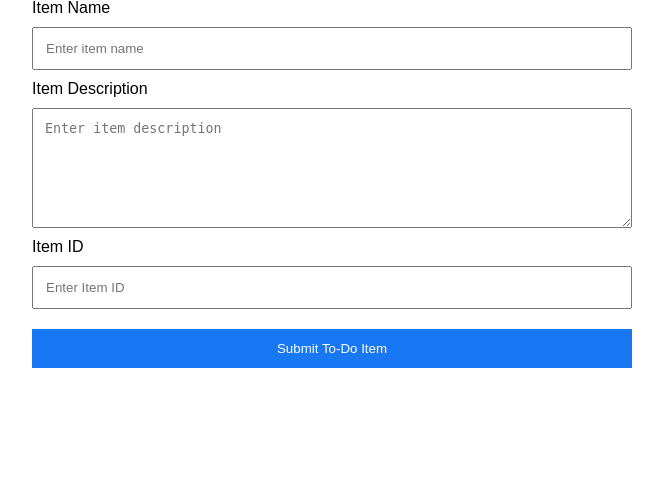
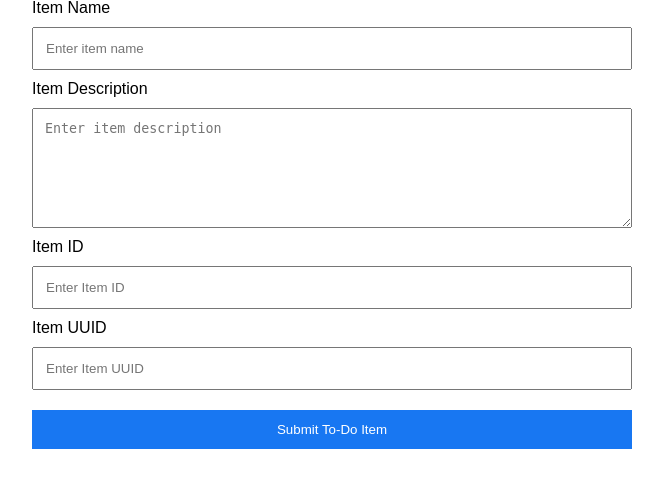
Before and after one commit to anilcs0006-art/flask-project, a Flask app: template templates/todo.html in a window 1280 px wide. Shown: the part 169-657 px from the top of the page, without its empty margins (308-971 px from the left). Run offline with Flask 3, Linux system fonts and the light colour scheme; the template is opened without the code that fills it, so the values that code supplies are empty.

Commit message:
Add Item UUID field to To-Do form

```diff
--- a/templates/todo.html
+++ b/templates/todo.html
@@ -46,6 +46,9 @@ html
         <label for="itemId">Item ID</label>
         <input type="text" id="itemId" name="itemId"
                 placeholder="Enter Item ID" required>
+        <label for="itemUUID">Item UUID</label>
+        <input type="text" id="itemUUID" name="itemUUID"
+                    placeholder="Enter Item UUID" required>
         <button type="submit">Submit To-Do Item</button>
     </form>
 
```
